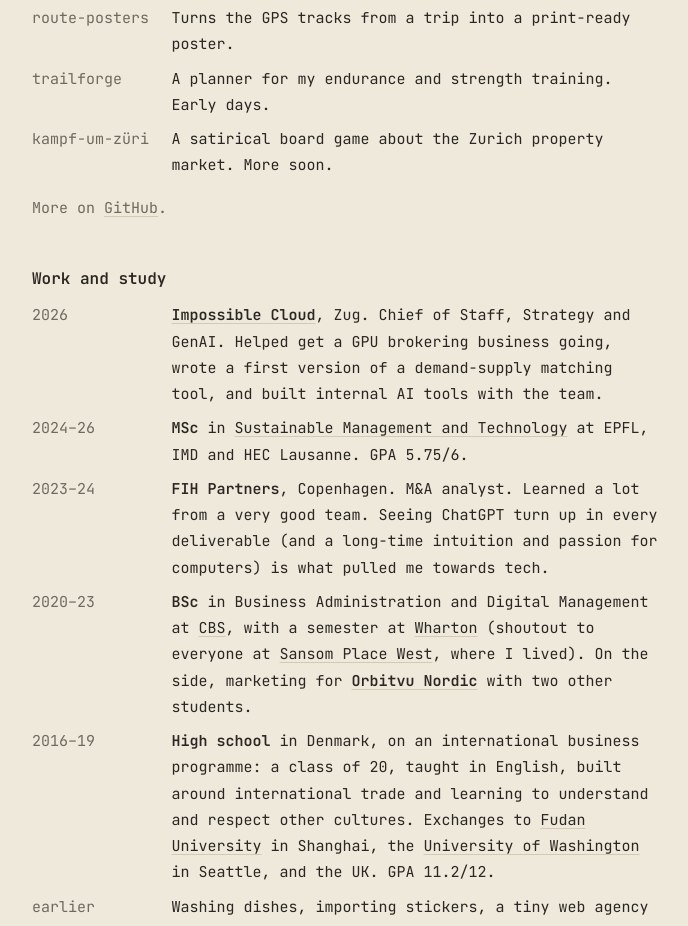
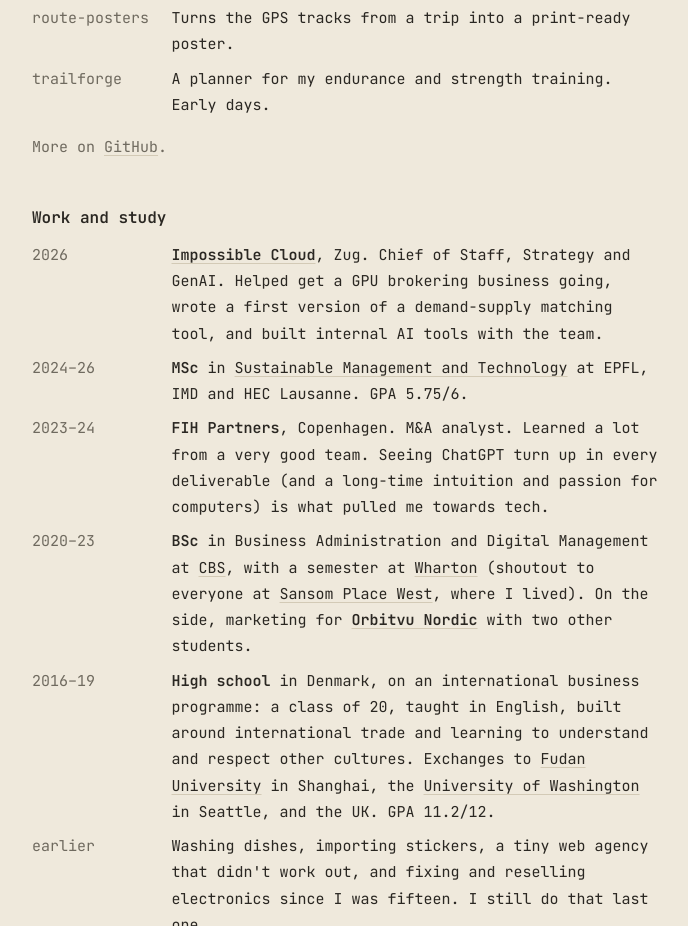
Before and after one commit to JskifterJ/jskifterj.github.io, a plain HTML site: page index.html in a window 1280 px wide. Shown: the part 1922-2848 px from the top of the page, without its empty margins (294-982 px from the left). Drawn offline with Linux system fonts and the light colour scheme.

Commit message:
content: drop board game project from list for now
Co-Authored-By: Claude Opus 5.5 <noreply@anthropic.com>

```diff
--- a/index.html
+++ b/index.html
@@ -79,8 +79,6 @@
         <dt>trailforge</dt>
         <dd>A planner for my endurance and strength training. Early days.</dd>
 
-        <dt>kampf-um-züri</dt>
-        <dd>A satirical board game about the Zurich property market. More soon.</dd>
       </dl>
       <p class="muted">More on <a href="https://github.com/JskifterJ" target="_blank" rel="noopener">GitHub</a>.</p>
     </section>
```
